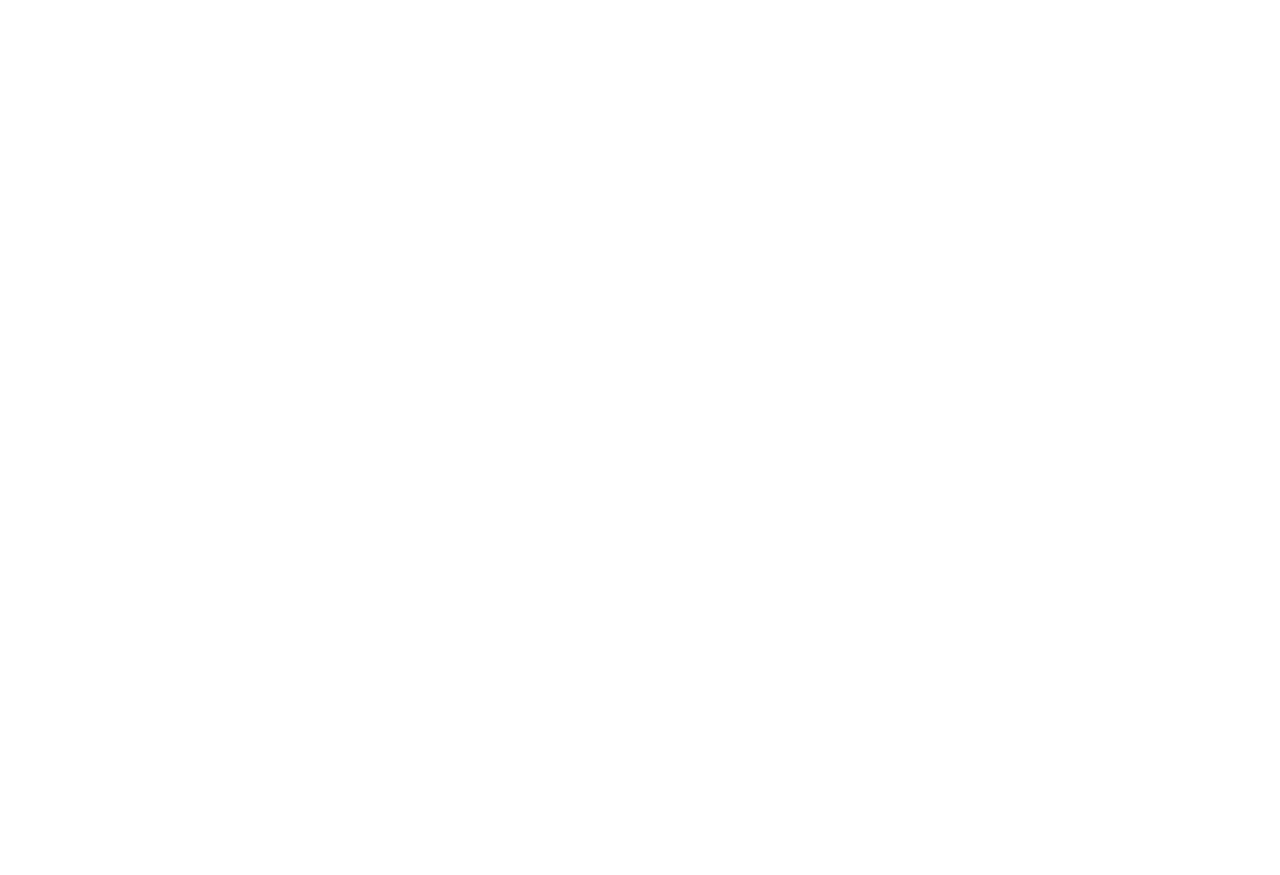
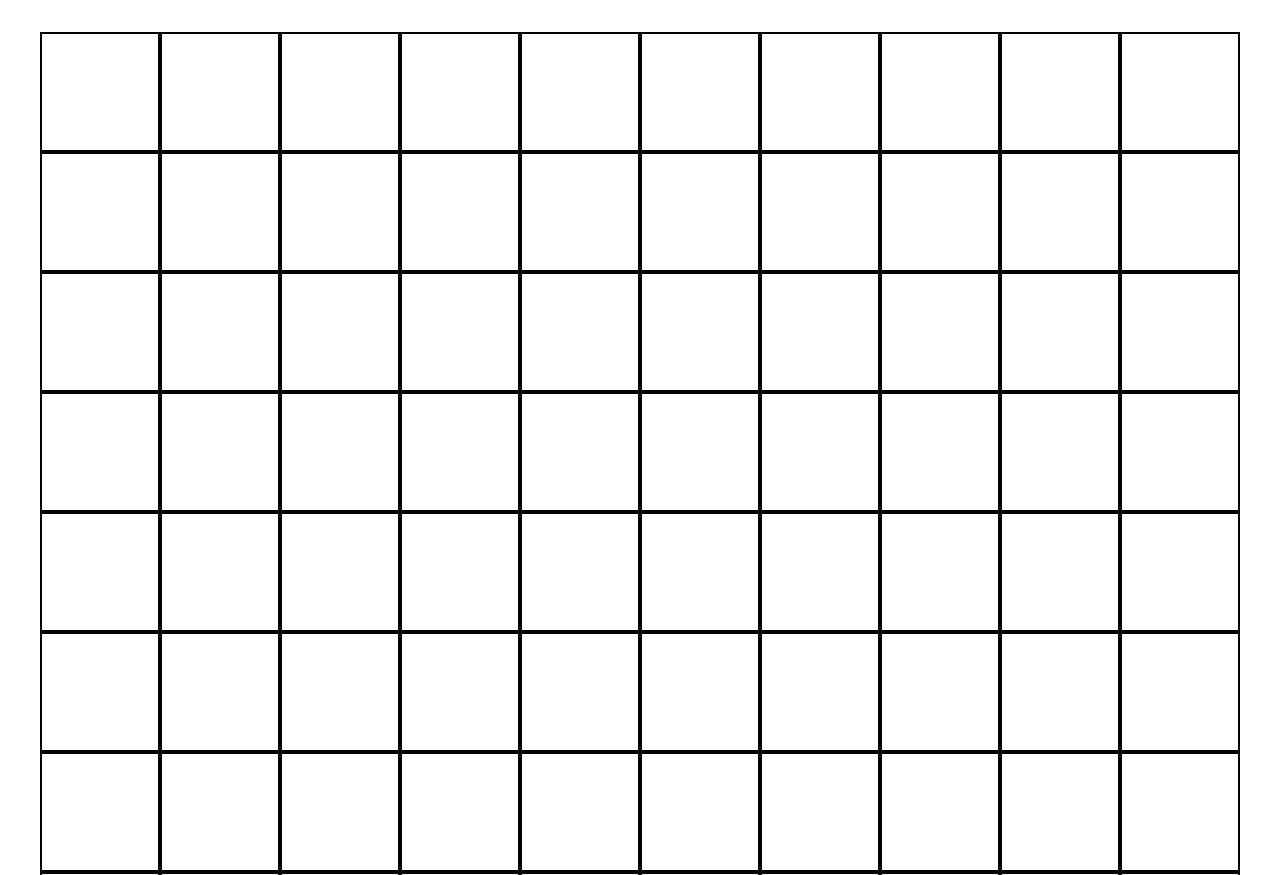
Before and after one commit to paoloevan/js-campominato-grid, a plain HTML site: page index.html in a window 1280 px wide. Shown: the top 875 px of the page. Before the commit the page ends 800 px from the top, so only its background shows below. Drawn offline with Linux system fonts and the light colour scheme.

Commit message:
add grid in dom

```diff
--- a/assets/css/style.css
+++ b/assets/css/style.css
@@ -0,0 +1,16 @@
+* {
+    margin: 0;
+    padding: 0;
+    box-sizing: border-box;
+}
+.container {
+    max-width: 1200px;
+    margin: 2rem auto;
+    display: flex;
+    flex-wrap: wrap;
+}
+.cell {
+    width: calc(100% / 10);
+    aspect-ratio: 1/1;
+    border: 2px solid;
+}
--- a/assets/js/main.js
+++ b/assets/js/main.js
@@ -1,5 +1,25 @@
 /*
-L'utente clicca su un bottone che genererà una griglia di gioco quadrata. Ogni cella ha un numero progressivo, da 1 a 100.
+L'utente clicca su un bottone che genererà una griglia di gioco quadrata.
+Ogni cella ha un numero progressivo, da 1 a 100.
 Ci saranno quindi 10 caselle per ognuna delle 10 righe.
-Quando l'utente clicca su ogni cella, la cella cliccata si colora di azzurro ed emetto un messaggio in console con il numero della cella cliccata.
+Quando l'utente clicca su ogni cella,
+la cella cliccata si colora di azzurro ed emetto un messaggio in console
+con il numero della cella cliccata.
 */
+
+// seleziono elemento della dom
+const containerEl = document.querySelector('.container');
+
+
+for (let i = 0; i < 100; i++) {
+
+    // creo elemento da inserire nella dom
+    const cellEl = document.createElement('div');
+
+    //inserisco elemento nella dom con ciclo
+    containerEl.append(cellEl);
+
+    //aggiungo la classe al'elemento
+    cellEl.className = 'cell';
+
+}
--- a/index.html
+++ b/index.html
@@ -9,6 +9,10 @@
 </head>
 <body>
 
+    <div class="container">
+        <!-- <div class="cell"></div> -->
+    </div>
+
     <script src="./assets/js/main.js"></script>
 </body>
 </html>
```
